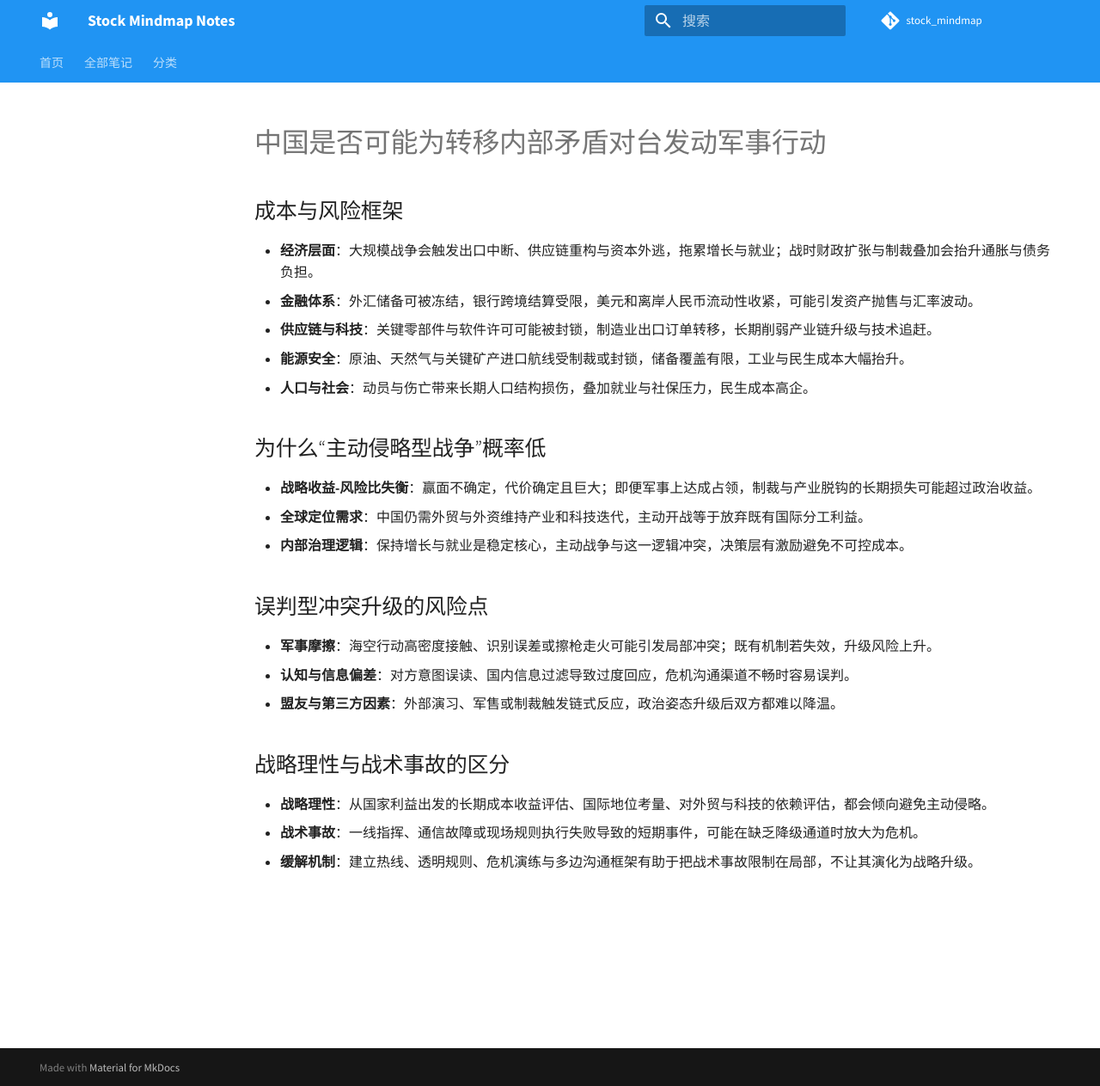
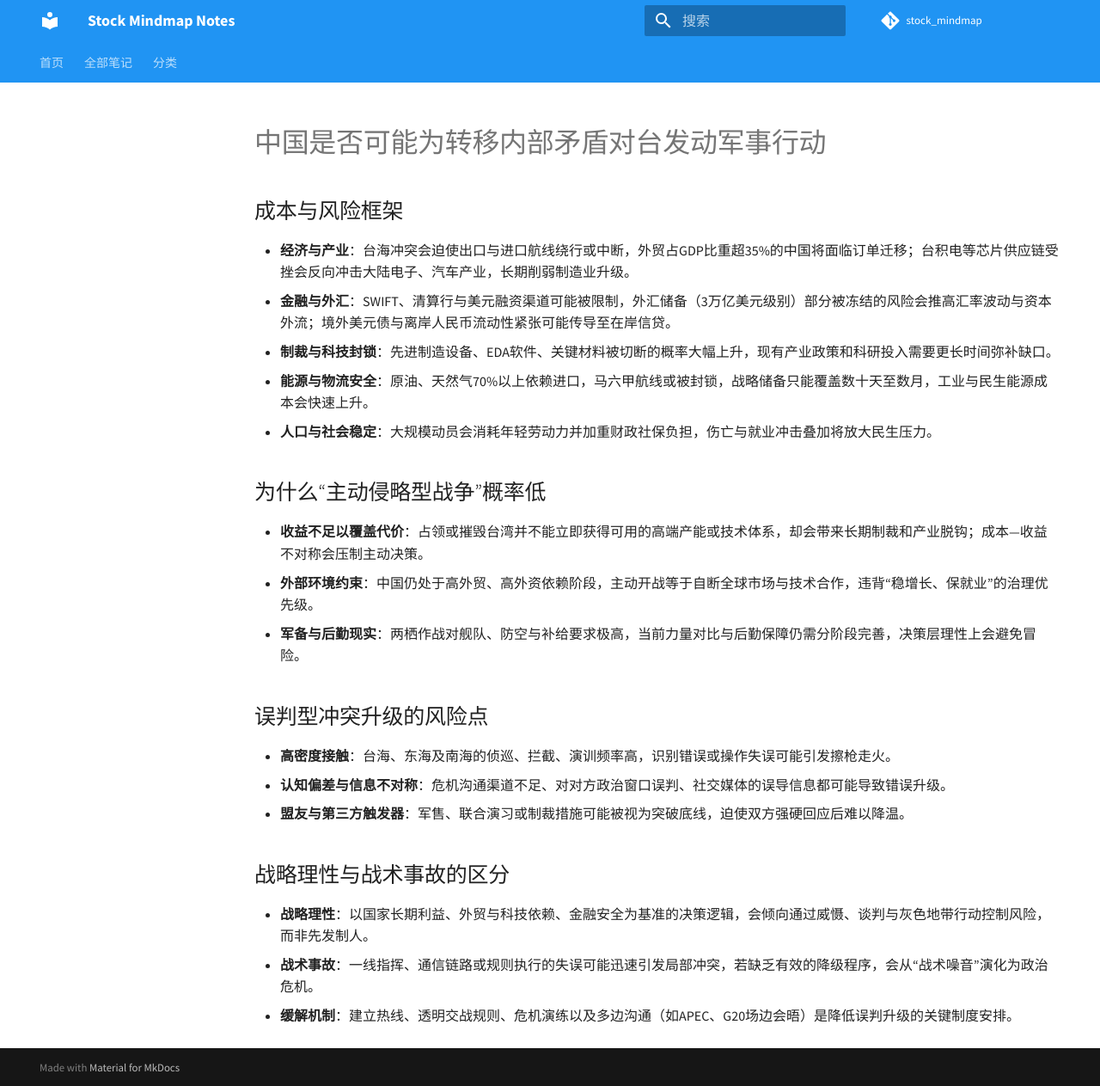
Before and after one commit to hjyssg/stock_mindmap, an MkDocs documentation site: the page built from notes/china/中国是否可能为转移内部矛盾对台发动军事行动.md, in a window 1280 px wide and 1263 px high. Shown: the whole window at 86% size. Built offline with MkDocs 1.6.1 and Material for MkDocs 9.7.7, drawn with Linux system fonts in a browser that asks for light colours; comment, search, counter and statistics services are not loaded.

Commit message:
充实三篇中国议题笔记内容

```diff
--- a/notes/china/中国是否可能为转移内部矛盾对台发动军事行动.md
+++ b/notes/china/中国是否可能为转移内部矛盾对台发动军事行动.md
@@ -1,23 +1,23 @@
 # 中国是否可能为转移内部矛盾对台发动军事行动
 
 ## 成本与风险框架
-- **经济层面**：大规模战争会触发出口中断、供应链重构与资本外逃，拖累增长与就业；战时财政扩张与制裁叠加会抬升通胀与债务负担。
-- **金融体系**：外汇储备可被冻结，银行跨境结算受限，美元和离岸人民币流动性收紧，可能引发资产抛售与汇率波动。
-- **供应链与科技**：关键零部件与软件许可可能被封锁，制造业出口订单转移，长期削弱产业链升级与技术追赶。
-- **能源安全**：原油、天然气与关键矿产进口航线受制裁或封锁，储备覆盖有限，工业与民生成本大幅抬升。
-- **人口与社会**：动员与伤亡带来长期人口结构损伤，叠加就业与社保压力，民生成本高企。
+- **经济与产业**：台海冲突会迫使出口与进口航线绕行或中断，外贸占GDP比重超35%的中国将面临订单迁移；台积电等芯片供应链受挫会反向冲击大陆电子、汽车产业，长期削弱制造业升级。
+- **金融与外汇**：SWIFT、清算行与美元融资渠道可能被限制，外汇储备（3万亿美元级别）部分被冻结的风险会推高汇率波动与资本外流；境外美元债与离岸人民币流动性紧张可能传导至在岸信贷。
+- **制裁与科技封锁**：先进制造设备、EDA软件、关键材料被切断的概率大幅上升，现有产业政策和科研投入需要更长时间弥补缺口。
+- **能源与物流安全**：原油、天然气70%以上依赖进口，马六甲航线或被封锁，战略储备只能覆盖数十天至数月，工业与民生能源成本会快速上升。
+- **人口与社会稳定**：大规模动员会消耗年轻劳动力并加重财政社保负担，伤亡与就业冲击叠加将放大民生压力。
 
 ## 为什么“主动侵略型战争”概率低
-- **战略收益-风险比失衡**：赢面不确定，代价确定且巨大；即便军事上达成占领，制裁与产业脱钩的长期损失可能超过政治收益。
-- **全球定位需求**：中国仍需外贸与外资维持产业和科技迭代，主动开战等于放弃既有国际分工利益。
-- **内部治理逻辑**：保持增长与就业是稳定核心，主动战争与这一逻辑冲突，决策层有激励避免不可控成本。
+- **收益不足以覆盖代价**：占领或摧毁台湾并不能立即获得可用的高端产能或技术体系，却会带来长期制裁和产业脱钩；成本—收益不对称会压制主动决策。
+- **外部环境约束**：中国仍处于高外贸、高外资依赖阶段，主动开战等于自断全球市场与技术合作，违背“稳增长、保就业”的治理优先级。
+- **军备与后勤现实**：两栖作战对舰队、防空与补给要求极高，当前力量对比与后勤保障仍需分阶段完善，决策层理性上会避免冒险。
 
 ## 误判型冲突升级的风险点
-- **军事摩擦**：海空行动高密度接触、识别误差或擦枪走火可能引发局部冲突；既有机制若失效，升级风险上升。
-- **认知与信息偏差**：对方意图误读、国内信息过滤导致过度回应，危机沟通渠道不畅时容易误判。
-- **盟友与第三方因素**：外部演习、军售或制裁触发链式反应，政治姿态升级后双方都难以降温。
+- **高密度接触**：台海、东海及南海的侦巡、拦截、演训频率高，识别错误或操作失误可能引发擦枪走火。
+- **认知偏差与信息不对称**：危机沟通渠道不足、对对方政治窗口误判、社交媒体的误导信息都可能导致错误升级。
+- **盟友与第三方触发器**：军售、联合演习或制裁措施可能被视为突破底线，迫使双方强硬回应后难以降温。
 
 ## 战略理性与战术事故的区分
-- **战略理性**：从国家利益出发的长期成本收益评估、国际地位考量、对外贸与科技的依赖评估，都会倾向避免主动侵略。
-- **战术事故**：一线指挥、通信故障或现场规则执行失败导致的短期事件，可能在缺乏降级通道时放大为危机。
-- **缓解机制**：建立热线、透明规则、危机演练与多边沟通框架有助于把战术事故限制在局部，不让其演化为战略升级。
+- **战略理性**：以国家长期利益、外贸与科技依赖、金融安全为基准的决策逻辑，会倾向通过威慑、谈判与灰色地带行动控制风险，而非先发制人。
+- **战术事故**：一线指挥、通信链路或规则执行的失误可能迅速引发局部冲突，若缺乏有效的降级程序，会从“战术噪音”演化为政治危机。
+- **缓解机制**：建立热线、透明交战规则、危机演练以及多边沟通（如APEC、G20场边会晤）是降低误判升级的关键制度安排。
```
Also changed, not shown: notes/china/中国民粹情绪与官媒角色分析.md (+13 -13 lines), notes/china/为什么中国经济问题常与美国、日本对比而非南美国家.md (+12 -12 lines).
